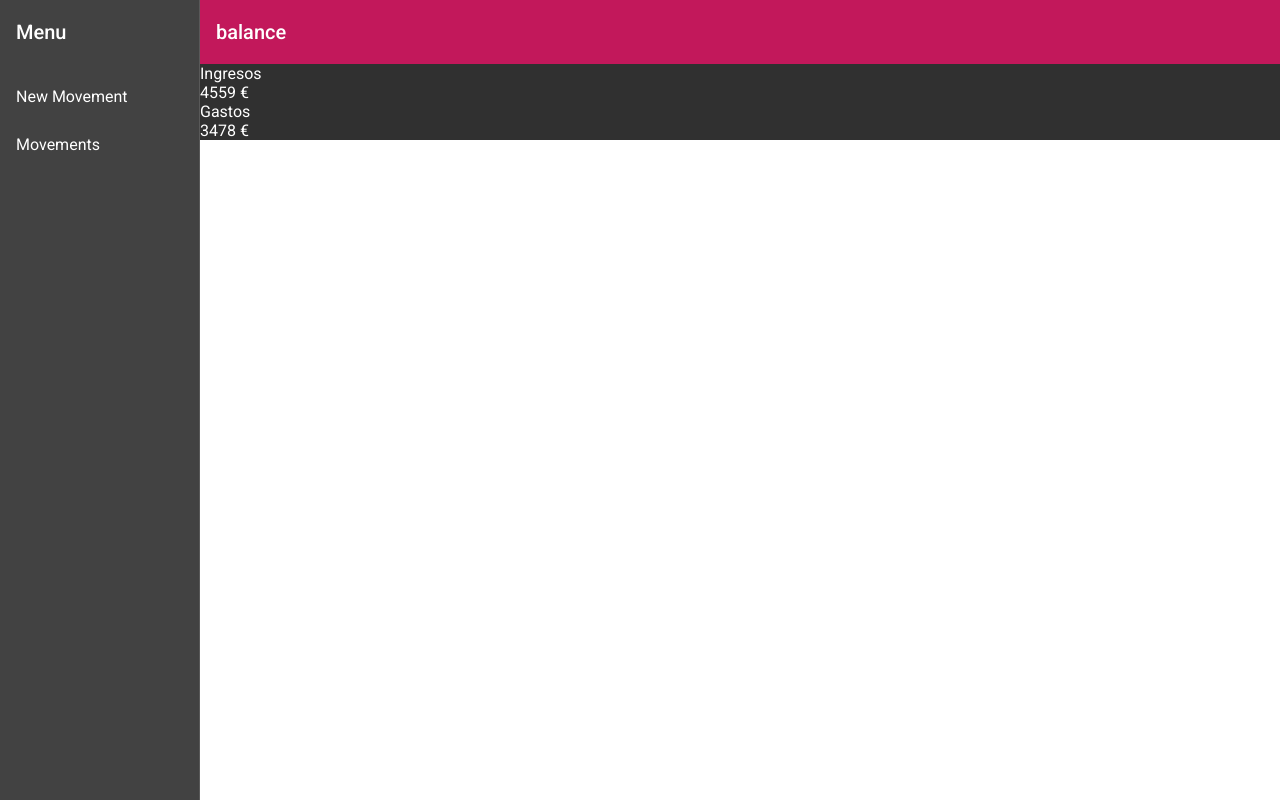
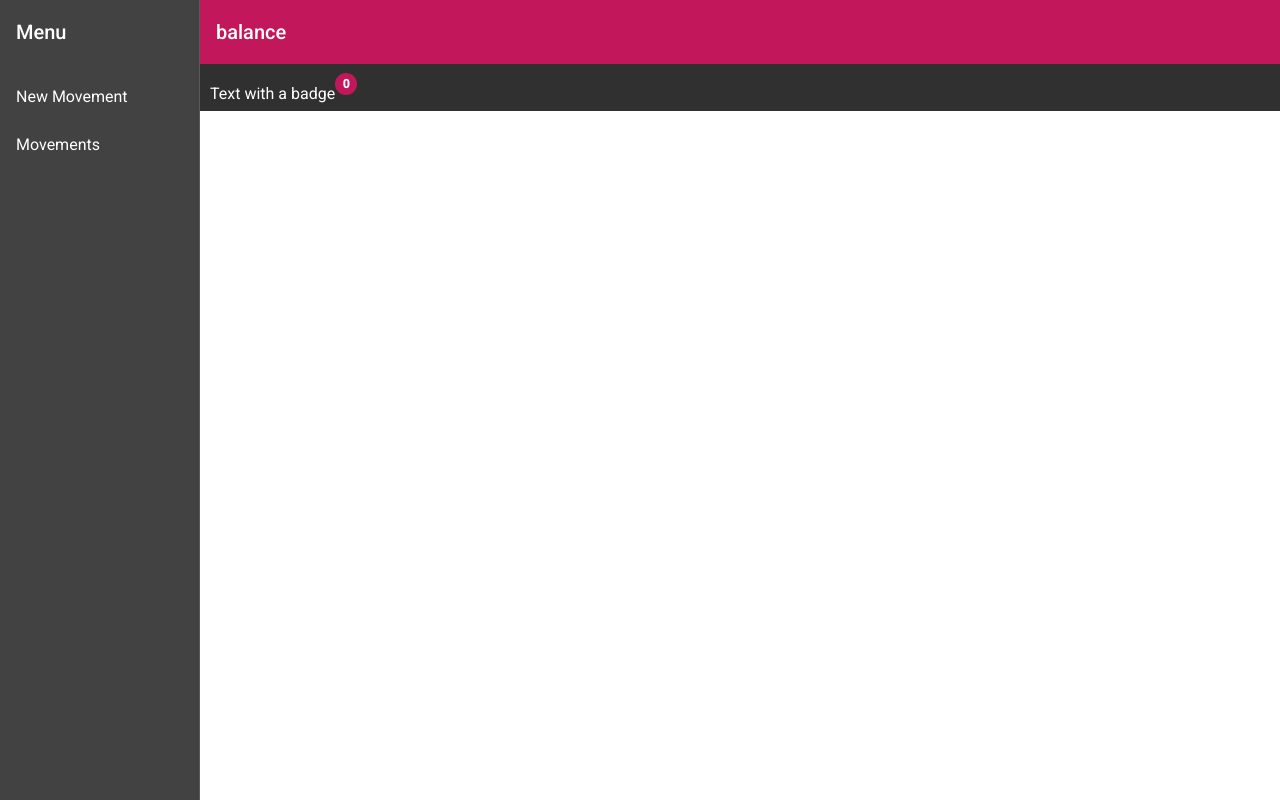
Before and after one commit to abanca-ITforce/balance-fila3, an Angular app: page / in a window 1280 px wide. Built offline with nearby package versions, Linux system fonts and the light colour scheme.

Commit message:
actualizacion

```diff
--- a/src/app/home/home.module.ts
+++ b/src/app/home/home.module.ts
@@ -1,13 +1,17 @@
 import { NgModule } from '@angular/core';
 import { CommonModule } from '@angular/common';
 import { HomeComponent } from './home/home.component';
+import { MatListModule } from '@angular/material/list';
+import {MatBadgeModule} from '@angular/material/badge';
 
 
 
 @NgModule({
   declarations: [HomeComponent],
   imports: [
-    CommonModule
+    CommonModule,
+    MatListModule,
+    MatBadgeModule
   ],
   exports: [HomeComponent]
 })
--- a/src/app/home/home/home.component.css
+++ b/src/app/home/home/home.component.css
@@ -32,3 +32,8 @@
   color: red;
 }
  */
+
+p {
+  margin-top: 20px;
+  margin-left: 10px;
+}
--- a/src/app/home/home/home.component.html
+++ b/src/app/home/home/home.component.html
@@ -1,17 +1,6 @@
-<div class="encabezado">
-  <div class="left">
-      Ingresos
-  </div>
-  <div class="right ingreso">
-      {{ totalIngresos }} €
-  </div>
-</div>
-
-<div class="encabezado">
-  <div class="left">
-      Gastos
-  </div>
-  <div class="right gasto">
-      {{ totalGastos }} €
-  </div>
-</div>
+<p>
+    <span [matBadge]="total" matBadgeOverlap="false">Text with a badge</span>
+</p>
+<mat-list role="list">
+    <mat-list-item *ngFor="let movement of movements" role="listitem">{{ movement.description }}</mat-list-item>
+</mat-list>
--- a/src/app/home/home/home.component.ts
+++ b/src/app/home/home/home.component.ts
@@ -1,4 +1,5 @@
 import { Component, OnInit } from '@angular/core';
+import { MovementsService } from 'src/app/movements.service';
 
 @Component({
   selector: 'bal-home',
@@ -7,10 +8,15 @@ import { Component, OnInit } from '@angular/core';
 })
 export class HomeComponent implements OnInit {
 
-  totalIngresos = 4559;
-  totalGastos = 3478;
+  /* totalIngresos = 4559;
+  totalGastos = 3478; */
+  movements = [];
+  total: number;
 
-  constructor() { }
+  constructor(private movementsService: MovementsService) {
+    this.movements = this.movementsService.movements;
+    this.total = this.movements.length;
+  }
 
   ngOnInit() {
   }
```
